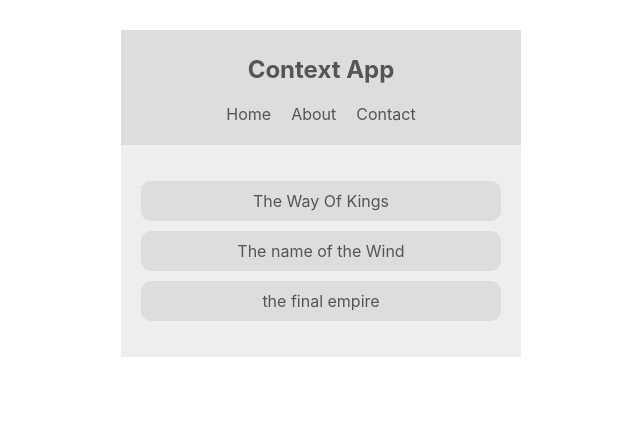
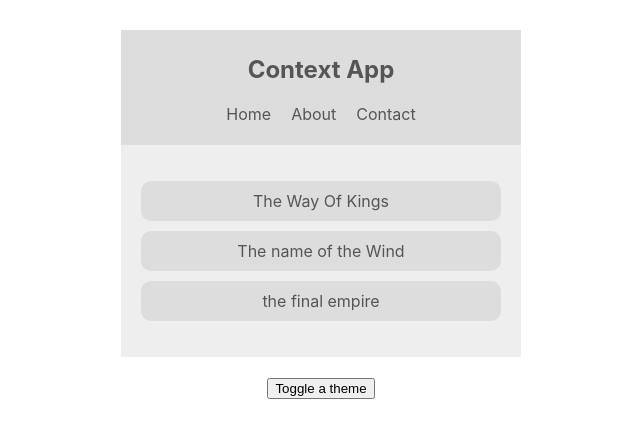
Before and after one commit to Jungir/react-hooks---contexts, a React (Create React App) app: page / in a window 1280 px wide. Shown: the top 438 px of the page, without its empty margins (319-959 px from the left). Built offline with nearby package versions, Linux system fonts and the light colour scheme.

Commit message:
Update Context Data

```diff
--- a/src/App.js
+++ b/src/App.js
@@ -2,12 +2,14 @@
 import Navbar from './components/Navbar';
 import BookList from './components/BookList';
 import ThemeContextProvider from './contexts/ThemeContext';
+import ThemeToggle from './components/ThemeToggle';
 function App() {
   return (
     <div className="App">
       <ThemeContextProvider>
         <Navbar/>
         <BookList/>
+        <ThemeToggle/>
       </ThemeContextProvider>
     </div>
   );
--- /dev/null
+++ b/src/components/ThemeToggle.js
@@ -0,0 +1,12 @@
+import React, { Component } from 'react'
+import { ThemeContext } from '../contexts/ThemeContext';
+class ThemeToggle extends Component {
+    static contextType = ThemeContext
+    render(){
+        const {toggleTheme} = this.context;
+        return (
+            <button onClick={toggleTheme}>Toggle a theme</button>
+        )
+    }
+}
+export default ThemeToggle;
--- a/src/contexts/ThemeContext.js
+++ b/src/contexts/ThemeContext.js
@@ -8,9 +8,12 @@
         light: {syntax: '#555', ui : '#ddd', bg : '#eee'},
         dark : {syntax: '#ddd', ui : '#333', bg : '#555'}
     }
+    toggleTheme = ()=>{
+        this.setState({isLightTheme : !this.state.isLightTheme})
+    }
     render(){
         return (
-            <ThemeContext.Provider value={{...this.state}}>
+            <ThemeContext.Provider value={{...this.state, toggleTheme: this.toggleTheme}}>
                 {this.props.children}
             </ThemeContext.Provider>
         )
```
